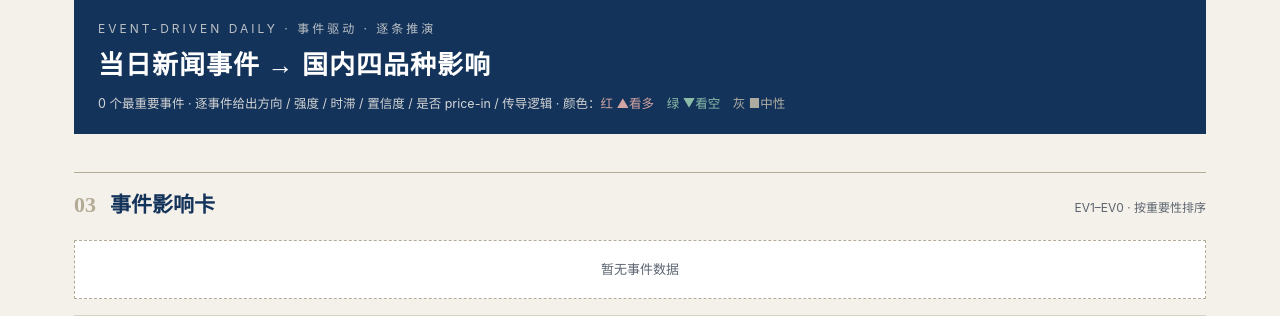
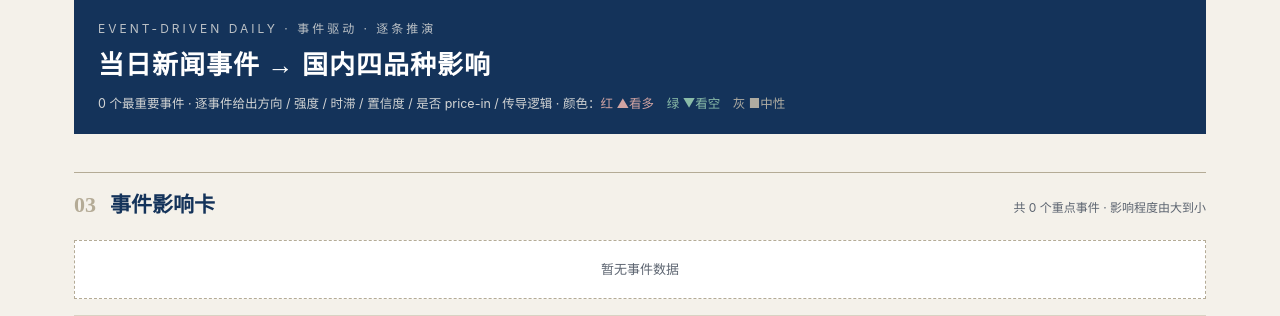
Before and after one commit to MKSLZ/energy-power-monitor, a Python web app: template templates/report.html.j2 in a window 1280 px wide. Shown: the part 555-871 px from the top of the page. Run offline with Jinja, Linux system fonts and the light colour scheme; the template is opened without the code that fills it, so the values that code supplies are empty; some libraries are stand-ins or nearby versions; some web fonts are replaced.

Commit message:
ui: 事件卡区块副标题改为动态条数+中性措辞，避免与事件名混淆

```diff
--- a/templates/report.html.j2
+++ b/templates/report.html.j2
@@ -254,7 +254,7 @@ td.num,td.num.up,td.num.down,td.num.flat,td.num.na{white-space:normal!important;
   <div class="eh-sub">{{ events|length }} 个最重要事件 · 逐事件给出方向 / 强度 / 时滞 / 置信度 / 是否 price-in / 传导逻辑 · 颜色：<span style="color:#F4B8B0">红 ▲看多</span>　<span style="color:#9FD4B6">绿 ▼看空</span>　<span style="color:#C9C1AE">灰 ■中性</span></div>
 </div>
 <section>
-  <div class="sec-head"><span class="sec-no">03</span><span class="sec-title">事件影响卡</span><span class="sec-note">EV1–EV{{ events|length }} · 按重要性排序</span></div>
+  <div class="sec-head"><span class="sec-no">03</span><span class="sec-title">事件影响卡</span><span class="sec-note">共 {{ events|length }} 个重点事件 · 影响程度由大到小</span></div>
 
   {% if events %}
   {% for ev in events %}
```
